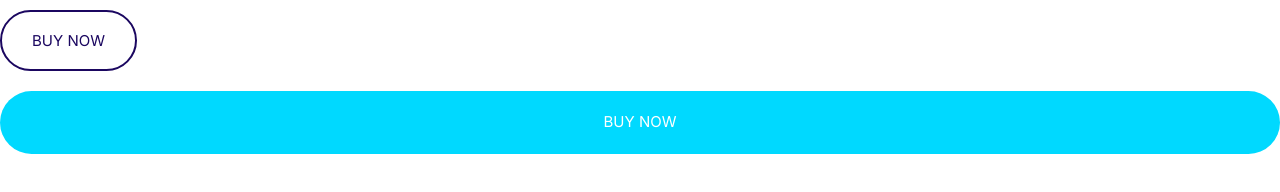
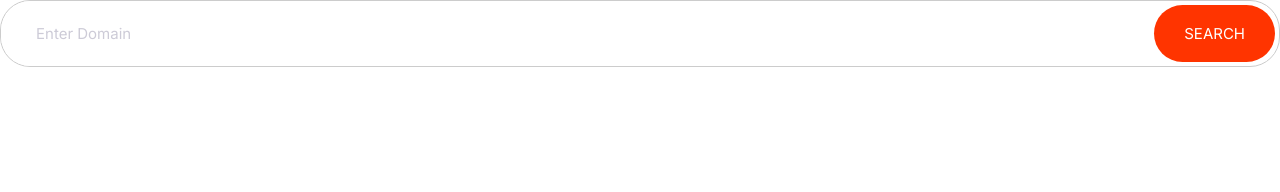
Before and after one commit to Darmen26/Jsk, a plain HTML site: page index.HTML in a window 1280 px wide. Drawn offline with Linux system fonts and the light colour scheme.

Commit message:
Input-group

```diff
--- a/CSS/Styles.css
+++ b/CSS/Styles.css
@@ -4,7 +4,8 @@
     --color-accent:#ff3400;
     --color-heading:#1b0760;
     --color-body:#918ca4;
-
+    --color-border:#ccc;
+    --border--radius:30px;
 }
 *,*::after,*::before{
     box-sizing: border-box;
@@ -211,3 +212,34 @@ height: 40px;
     }
 
 }
+.input{
+    border-radius: 30px;
+    border: 1px solid var(--color-border);
+    color: var(--color-heading);
+    font-size: 2rem;
+    outline: 0;
+    padding: 1.5rem 3.5rem;
+}
+::placeholder{
+    color: #cdcbd7;
+}
+
+.input-group{
+    border: 1px solid var(--color-border);
+    border-radius: var(--border--radius);
+    display: flex;
+}
+.input-group .input{
+    border: 0;
+    flex-grow: 1;
+}
+
+.input-group .btn{
+    margin: 4px;
+}
+@media screen and (min-width:1240px) {
+    .input{
+        font-size: 1.5rem;
+    }
+
+}
--- a/index.HTML
+++ b/index.HTML
@@ -15,7 +15,9 @@
     <title>Document</title>
   </head>
   <body>
-    <button class="btn btn--outline">Buy Now</button>
-    <a href="#" class="btn btn--secondary btn--block">Buy Now</a>
+    <div class="input-group">
+      <input type="text" class="input" placeholder="Enter Domain" />
+      <button class="btn btn--accent">Search</button>
+    </div>
   </body>
 </html>
```
